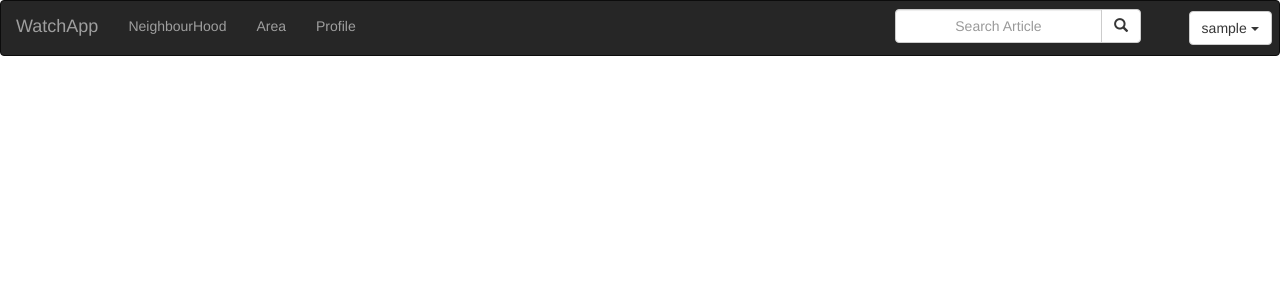
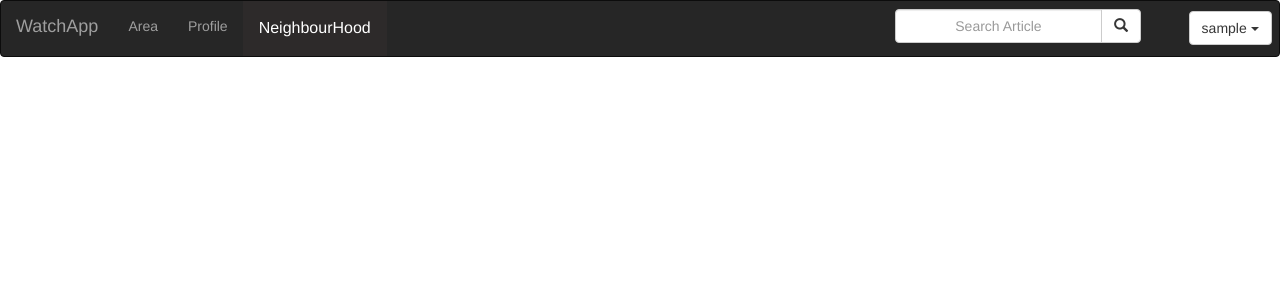
Before and after one commit to ramza007/WatchApp, a Django app: page /business/1 in a window 1280 px wide. Shown: the top 300 px of the page. Run offline with Django 3.2, Linux system fonts and the light colour scheme; the visitor is signed in with stand-in values (Sample User, id 1); data that the repository does not hold is empty; some libraries are stand-ins or nearby versions; some web fonts are replaced.

Commit message:
added to navbar

```diff
--- a/appwatch/templates/navbar.html
+++ b/appwatch/templates/navbar.html
@@ -5,6 +5,55 @@
     <meta charset="utf-8">
     <meta name="viewport" content="width=device-width, initial-scale=1">
 </head>
+
+<style>
+    /* Dropdown Button */
+.dropbtn {
+    background-color: rgba(46, 40, 40, 0.624);
+    color: white;
+    padding: 16px;
+    font-size: 16px;
+    border: none;
+}
+
+/* The container <div> - needed to position the dropdown content */
+.dropdown {
+    position: relative;
+    display: inline-block;
+    border-radius: 20px;
+}
+
+/* Dropdown Content (Hidden by Default) */
+.dropdown-content {
+    display: none;
+    position: absolute;
+    background-color: #f1f1f1;
+    min-width: 160px;
+    box-shadow: 0px 8px 16px 0px rgba(0,0,0,0.2);
+    z-index: 1;
+}
+
+/* Links inside the dropdown */
+.dropdown-content a {
+    color: black;
+    padding: 12px 16px;
+    text-decoration: none;
+    display: block;
+}
+
+/* Change color of dropdown links on hover */
+.dropdown-content a:hover {background-color: #ddd}
+
+/* Show the dropdown menu on hover */
+.dropdown:hover .dropdown-content {
+    display: block;
+}
+
+/* Change the background color of the dropdown button when the dropdown content is shown */
+.dropdown:hover .dropbtn {
+    background-color: gray;
+}
+</style>
 
 <body>
     <nav class="navbar navbar-inverse" role="navigation" style="opacity: 0.98;">
@@ -20,15 +69,21 @@
             </div>
             <ul class="nav navbar-nav navbar-left">
                 <li>
-                    <a href="/all/hoods/">NeighbourHood</a>
-                </li>
-                <li>
                     <a href="/admin/display/images/">Area</a>
                 </li>
                 <li>
                     <a href="/profile">Profile</a>
                 </li>
+                <div class="dropdown">
+                    <button class="dropbtn">NeighbourHood</button>
+                    <div class="dropdown-content">
+                        <a href="/all/hoods">All Hoods</a>
+                        <a href="#">Move</a>
+                        <a href="#">Businesses</a>
+                    </div>
+                </div>
             </ul>
+
     <!--Drop Down list -->
     <div class="navbar-right">
 
```
